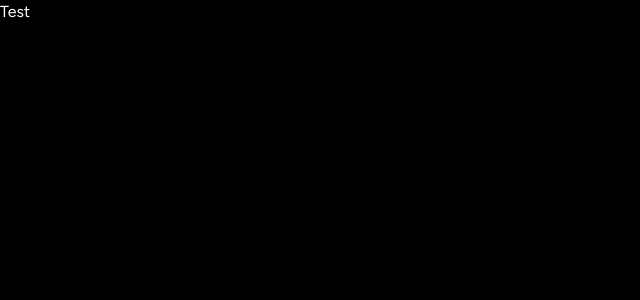
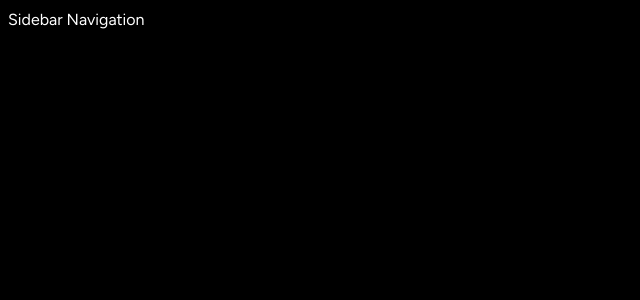
Before and after one commit to GrungeElFz/NextJS_Spotify.Clone, a Next.js app: page / in a window 1280 px wide. Shown: the top 300 px of the page, without its empty margins (0-640 px from the left). Built offline with nearby package versions, Linux system fonts and the light colour scheme.

Commit message:
Added:    `Box` component (components/Box.tsx)
Modified:   Import Box from "./Box" (components/SideBar.tsx)
            Replaced `{children}` with `Box`

```diff
--- /dev/null
+++ b/components/Box.tsx
@@ -0,0 +1,12 @@
+import React from "react";
+
+interface BoxProps {
+  children: React.ReactNode;
+  className?: string;
+}
+
+const Box: React.FC<BoxProps> = ({ children, className }) => {
+  return <div>{children}</div>;
+};
+
+export default Box;
--- a/components/SideBar.tsx
+++ b/components/SideBar.tsx
@@ -4,6 +4,7 @@ import React, { useMemo } from "react";
 import { usePathname } from "next/navigation";
 import { HiHome } from "react-icons/hi";
 import { BiSearch } from "react-icons/bi";
+import Box from "./Box";
 
 interface SideBarProps {
   children: React.ReactNode;
@@ -29,7 +30,13 @@ const SideBar: React.FC<SideBarProps> = ({ children }) => {
     [pathname]
   );
 
-  return <div>{children}</div>;
+  return (
+    <div className="flex h-full">
+      <div className="hidden h-full md:flex flex-col gap-y-2 w-[300px] p-2">
+        <Box>Sidebar Navigation</Box>
+      </div>
+    </div>
+  );
 };
 
 export default SideBar;
```
